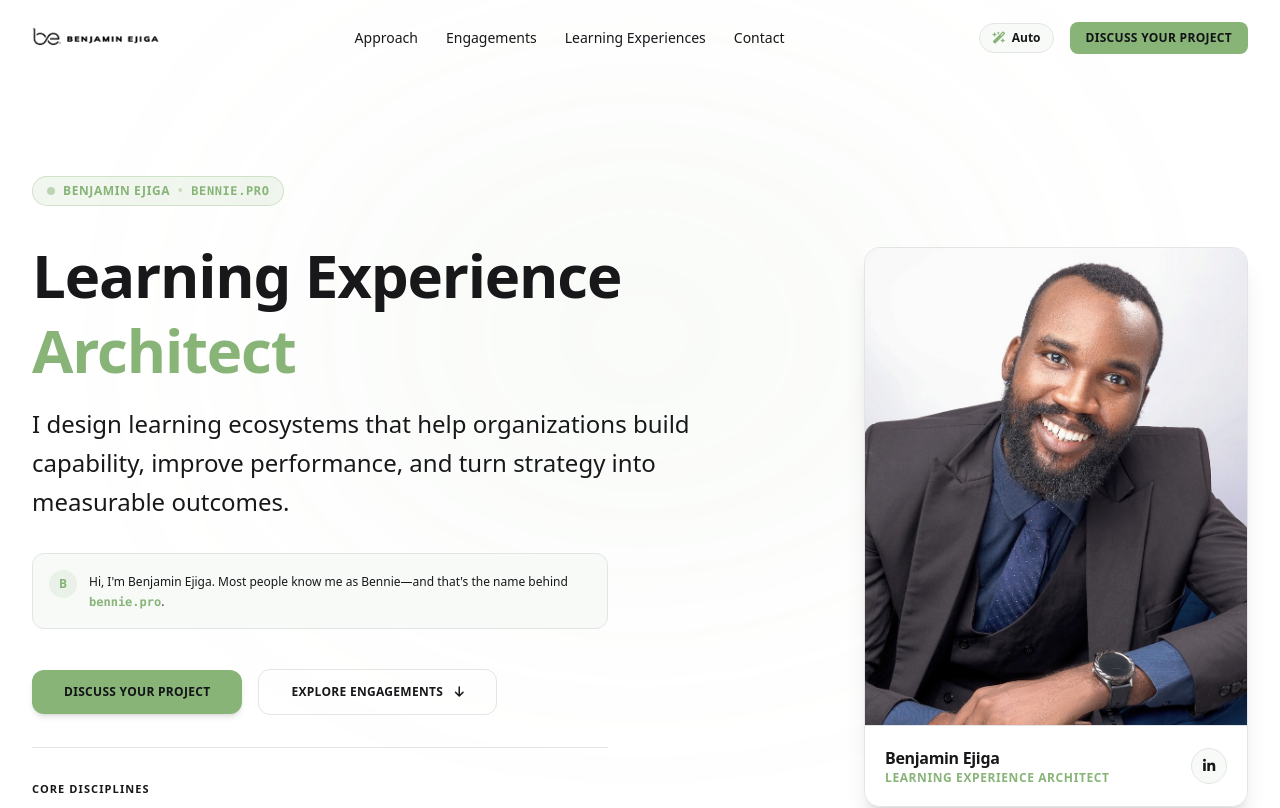
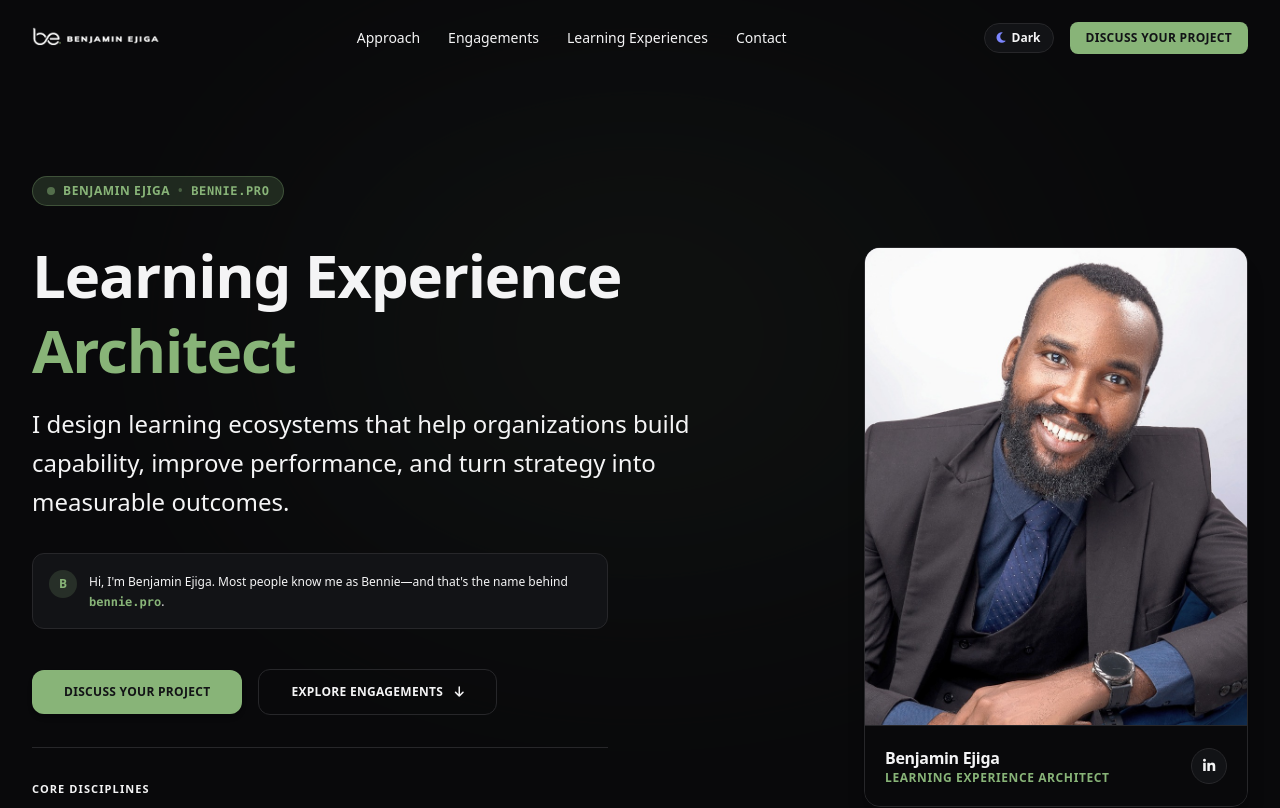
Before and after one commit to bennie07/benniejiga-portfolio, a Next.js app: page / in a window 1280 px wide. Shown: the top 808 px of the page. Built offline with nearby package versions, Linux system fonts and the light colour scheme.

Commit message:
feat: default theme set to dark mode and remove digital address from footer

```diff
--- a/app/layout.tsx
+++ b/app/layout.tsx
@@ -66,7 +66,7 @@ export default function RootLayout({
   };
 
   return (
-    <html lang="en">
+    <html lang="en" className="dark">
       <head>
         <link rel="preconnect" href="https://fonts.googleapis.com" />
         <link rel="preconnect" href="https://fonts.gstatic.com" crossOrigin="anonymous" />
--- a/components/Footer.tsx
+++ b/components/Footer.tsx
@@ -44,7 +44,7 @@ export default function Footer() {
                 Learning Experience Architect
               </p>
               <p className="text-xs text-muted font-mono pt-1">
-                Digital Address: <span className="text-main font-semibold">bennie.pro</span>
+                Website: <span className="text-main font-semibold">bennie.pro</span>
               </p>
             </div>
           </div>
--- a/components/ThemeContext.tsx
+++ b/components/ThemeContext.tsx
@@ -13,8 +13,8 @@ interface ThemeContextType {
 const ThemeContext = createContext<ThemeContextType | undefined>(undefined);
 
 export function ThemeProvider({ children }: { children: React.ReactNode }) {
-  const [theme, setThemeState] = useState<ThemeMode>('auto');
-  const [resolvedTheme, setResolvedTheme] = useState<'light' | 'dark'>('light');
+  const [theme, setThemeState] = useState<ThemeMode>('dark');
+  const [resolvedTheme, setResolvedTheme] = useState<'light' | 'dark'>('dark');
   const [mounted, setMounted] = useState(false);
 
   useEffect(() => {
@@ -22,6 +22,8 @@ export function ThemeProvider({ children }: { children: React.ReactNode }) {
     const savedTheme = localStorage.getItem('bennie_theme') as ThemeMode | null;
     if (savedTheme && ['auto', 'light', 'dark'].includes(savedTheme)) {
       setThemeState(savedTheme);
+    } else {
+      setThemeState('dark');
     }
   }, []);
 
@@ -31,9 +33,9 @@ export function ThemeProvider({ children }: { children: React.ReactNode }) {
     const mediaQuery = window.matchMedia('(prefers-color-scheme: dark)');
 
     const applyTheme = () => {
-      let active: 'light' | 'dark' = 'light';
+      let active: 'light' | 'dark' = 'dark';
       if (theme === 'auto') {
-        active = mediaQuery.matches ? 'dark' : 'light';
+        active = 'dark';
       } else {
         active = theme;
       }
```
